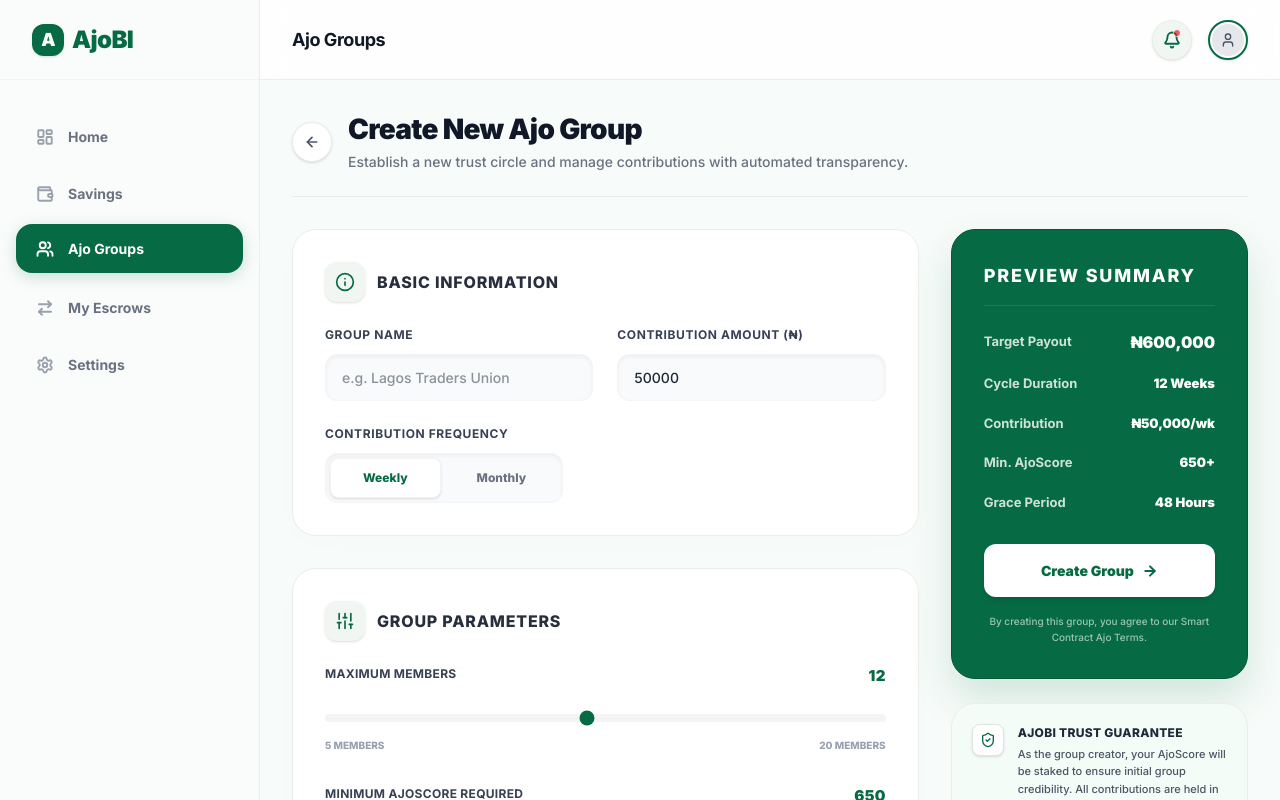
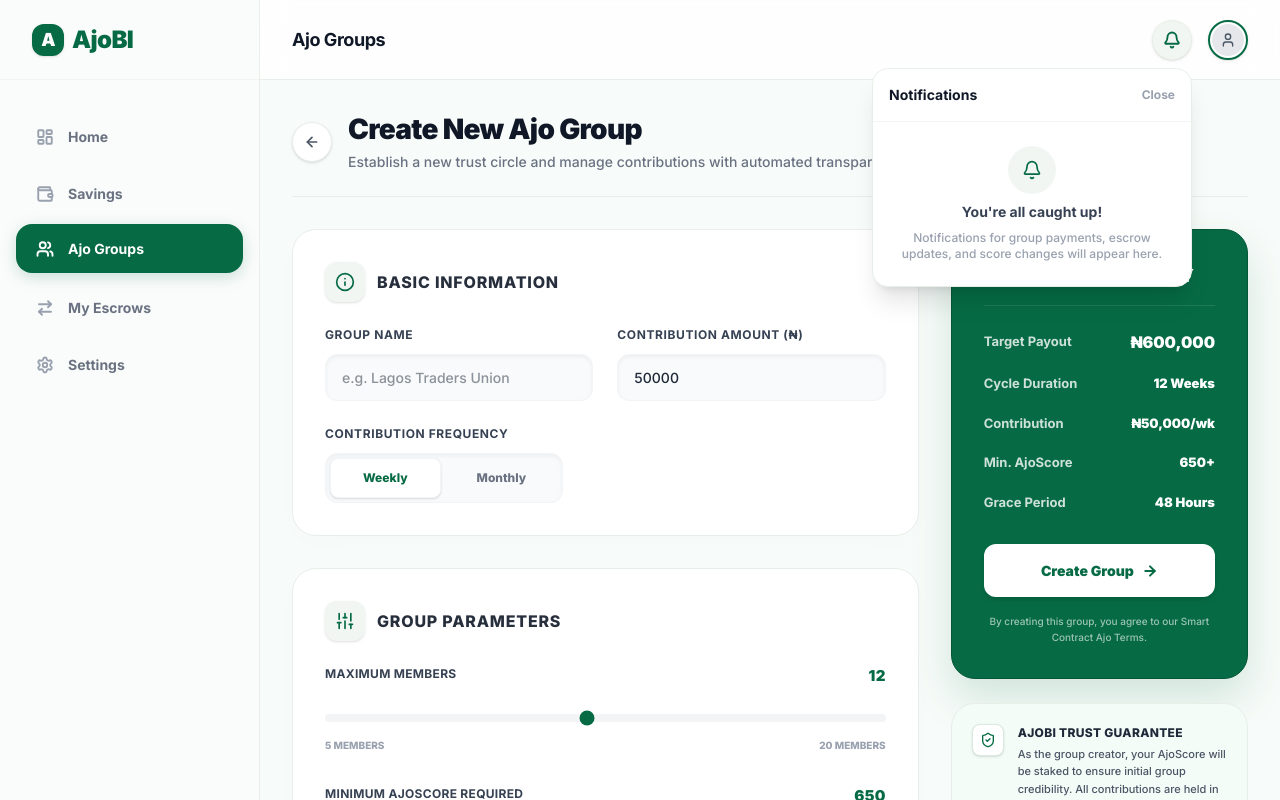
Before and after one commit to Slmpire/AJoBi-finance-v2, a Next.js app in the folder frontend/: page /dashboard/groups/create in a window 1280 px wide. Both pictures are taken after a click on the button 1172 px from the left and 39 px from the top of the page. Shown: the top 800 px of the page. Built offline with nearby package versions, Linux system fonts and the light colour scheme; no server answers.

Commit message:
feat: update group creation logic and enhance notification UI in DashboardLayout

```diff
--- a/frontend/src/app/dashboard/groups/create/model/useCreateGroup.ts
+++ b/frontend/src/app/dashboard/groups/create/model/useCreateGroup.ts
@@ -57,37 +57,22 @@ export const useCreateGroup = () => {
   setIsSubmitting(true);
   setError(null);
   try {
-       // Mapped variables to match STAGE 4 backend payload guidelines
     const payload = {
-         user_id: userId,
       name: formData.name,
       contribution_amount: parseFloat(formData.amount.replace(/,/g, "")),
       frequency: formData.frequency.toLowerCase() as 'weekly' | 'monthly',
       max_members: formData.maxMembers,
-         // Mapped from 400-1000 UI range down to the requested backend 40-100 format
-         min_ajo_score: Math.round(formData.minScore / 10),
-         rotation_type: formData.rotationOrder === 'Random Draw' ? 'random' : 'manual' as 'random' | 'manual',
-         grace_period_hours: formData.gracePeriod === '24 Hours' ? 24 : 48 as 24 | 48,
-         description: formData.description
     };
 
     const response = await groupsService.createGroup(payload);
-       console.log("group creation response", response);
 
-       if (response.success && response.data?.group_id) {
-         // Automatically generate group virtual account immediately after creation
-         try {
-           await groupsService.createGroupVirtualAccount(response.data.group_id);
-           console.log("Group virtual account generated successfully");
-         } catch (vaError) {
-           console.error("Failed to generate group virtual account", vaError);
-         }
-
-         router.push(`/dashboard/groups/${response.data.group_id}`);
+    if (response.status && response.data?.group?.id) {
+      router.push(`/dashboard/groups/${response.data.group.id}`);
+    } else if (response.status && response.data?.group) {
+      router.push(`/dashboard/groups/${response.data.group.id}`);
     } else {
       setError(response.message || "Failed to create group. Please check your inputs.");
     }
-
   } catch (err: any) {
     console.error("Group creation error:", err);
     setError(err.message || "An unexpected error occurred while creating the group.");
--- a/frontend/src/app/dashboard/layout.tsx
+++ b/frontend/src/app/dashboard/layout.tsx
@@ -40,6 +40,7 @@ export default function DashboardLayout({
     router.push("/login");
   };
 
+const [showNotifications, setShowNotifications] = useState(false);
   const navItems = [
     { href: "/dashboard", label: "Home", icon: LayoutDashboard },
     { href: "/dashboard/savings", label: "Savings", icon: Wallet },
@@ -184,10 +185,37 @@ export default function DashboardLayout({
              <h1 className="text-[16px] sm:text-[18px] font-bold text-gray-900 tracking-tight ml-1 sm:ml-0">{getPageTitle()}</h1>
           </div>
           <div className="flex items-center gap-4">
-            <button className="relative w-10 h-10 rounded-full flex items-center justify-center bg-[#F1F6F3] border border-[#E8EFE8] text-[#066B44] hover:scale-105 transition-all shadow-sm">
-              <div className="absolute top-2 right-2.5 w-2 h-2 bg-red-600 rounded-full border border-white animate-pulse" />
-              <Bell className="w-[18px] h-[18px]" strokeWidth={2.5} />
-            </button>
+            <div className="relative">
+  <button
+    onClick={() => setShowNotifications(!showNotifications)}
+    className="relative w-10 h-10 rounded-full flex items-center justify-center bg-[#F1F6F3] border border-[#E8EFE8] text-[#066B44] hover:scale-105 transition-all shadow-sm"
+  >
+    <Bell className="w-[18px] h-[18px]" strokeWidth={2.5} />
+  </button>
+
+  {showNotifications && (
+    <div className="absolute right-0 top-12 w-80 bg-white rounded-2xl shadow-xl border border-[#E8EFE8] z-50 overflow-hidden">
+      <div className="p-4 border-b border-gray-100 flex items-center justify-between">
+        <h3 className="font-bold text-gray-900 text-sm">Notifications</h3>
+        <button
+          onClick={() => setShowNotifications(false)}
+          className="text-gray-400 hover:text-gray-600 text-xs font-bold"
+        >
+          Close
+        </button>
+      </div>
+      <div className="p-6 text-center space-y-2">
+        <div className="w-12 h-12 bg-[#F1F6F3] rounded-full flex items-center justify-center mx-auto">
+          <Bell className="w-5 h-5 text-[#066B44]" />
+        </div>
+        <p className="text-sm font-bold text-gray-700">You're all caught up!</p>
+        <p className="text-xs text-gray-400 font-medium">
+          Notifications for group payments, escrow updates, and score changes will appear here.
+        </p>
+      </div>
+    </div>
+  )}
+</div>
             <Link href="/dashboard/settings" className="w-10 h-10 rounded-full border-2 border-[#066B44] p-[2px] hover:scale-105 transition-transform overflow-hidden shadow-sm">
               <div className="w-full h-full bg-gray-200 rounded-full flex items-center justify-center text-gray-600 relative">
                 <User className="w-4 h-4" />
```
Lines whose indentation alone changed are shown as unchanged.
